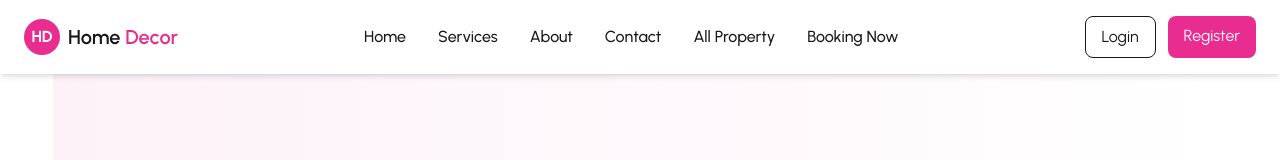
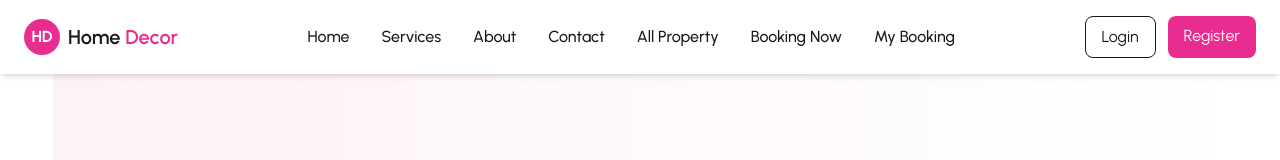
Before and after one commit to sujunprodhan/homedecore-client-site, a React (Vite) app: page / in a window 1280 px wide. Shown: the top 160 px of the page. Built offline with nearby package versions, Linux system fonts and the light colour scheme; no server answers.

Commit message:
booking page create

```diff
--- a/src/Componets/Navbar.jsx
+++ b/src/Componets/Navbar.jsx
@@ -47,6 +47,7 @@ const Navbar = () => {
           <Link to="/contact">Contact</Link>
           <Link to="/property">All Property</Link>
           <Link to="/bookingpage">Booking Now</Link>
+          <Link to="/mybooking">My Booking</Link>
         </div>
 
         {/* Right Side */}
--- a/src/Pages/BookingPage.jsx
+++ b/src/Pages/BookingPage.jsx
@@ -29,6 +29,7 @@ const BookingPage = () => {
               <label className="block mb-1 font-medium">Full Name</label>
               <input
                 {...register('name', { required: 'Name is required' })}
+                readOnly
                 defaultValue={user?.displayName || ''}
                 className="w-full px-4 py-3 border rounded-lg"
                 placeholder="Your name"
@@ -41,6 +42,7 @@ const BookingPage = () => {
               <label className="block mb-1 font-medium">Email</label>
               <input
                 {...register('email', { required: 'Email is required' })}
+                readOnly
                 defaultValue={user?.email || ''}
                 className="w-full px-4 py-3 border rounded-lg"
                 placeholder="Your email"
--- /dev/null
+++ b/src/Pages/MyBooking.jsx
@@ -0,0 +1,11 @@
+import React from 'react';
+
+const MyBooking = () => {
+  return (
+    <div>
+      <h1 className='text-2xl text-center'>My Booking</h1>
+    </div>
+  );
+};
+
+export default MyBooking;
--- a/src/Routs/Router.jsx
+++ b/src/Routs/Router.jsx
@@ -10,6 +10,7 @@ import Covarage from "../Pages/Covarage";
 import Property from "../HomeDecore/Property";
 import BookingPage from "../Pages/BookingPage";
 import PrivateRoute from "../PrivateRoute/PrivateRoute";
+import MyBooking from "../Pages/MyBooking";
 
 export const router = createBrowserRouter([
   {
@@ -31,6 +32,12 @@ export const router = createBrowserRouter([
             <BookingPage></BookingPage>
           </PrivateRoute>
         ),
+      },
+      {
+        path:'mybooking',
+        element:<PrivateRoute>
+          <MyBooking></MyBooking>
+        </PrivateRoute>
       },
       {
         path: '/services',
```
